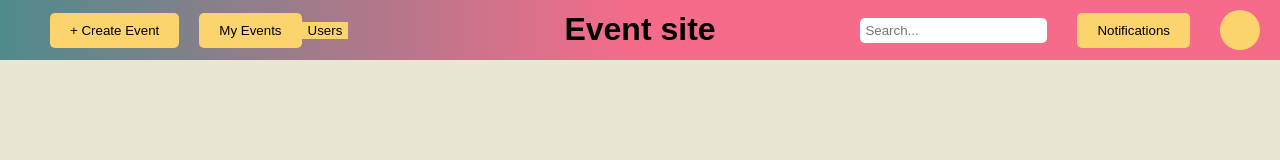
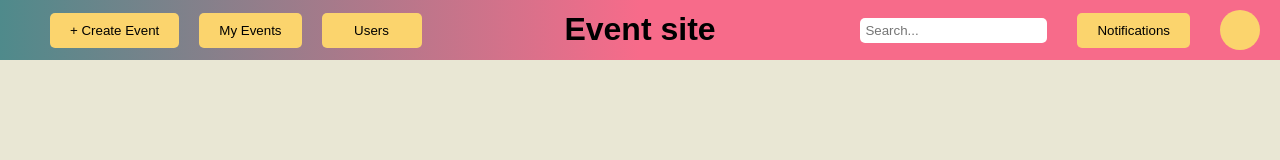
Before and after one commit to timstj/event-app, a plain HTML site: page client/index.html in a window 1280 px wide. Drawn offline with Linux system fonts and the light colour scheme; sample sign-in values are in the browser's storage.

Commit message:
Styled users button

```diff
--- a/client/styles/main.css
+++ b/client/styles/main.css
@@ -54,9 +54,10 @@ body {
   cursor: pointer; /* Change cursor to pointer on hover */
 }
 
-#events-nearby-button {
+#users-button {
   margin-left: 20px;
   padding: 10px 20px;
+  min-width: 100px;
   border: none;
   border-radius: 5px;
   cursor: pointer;
```
